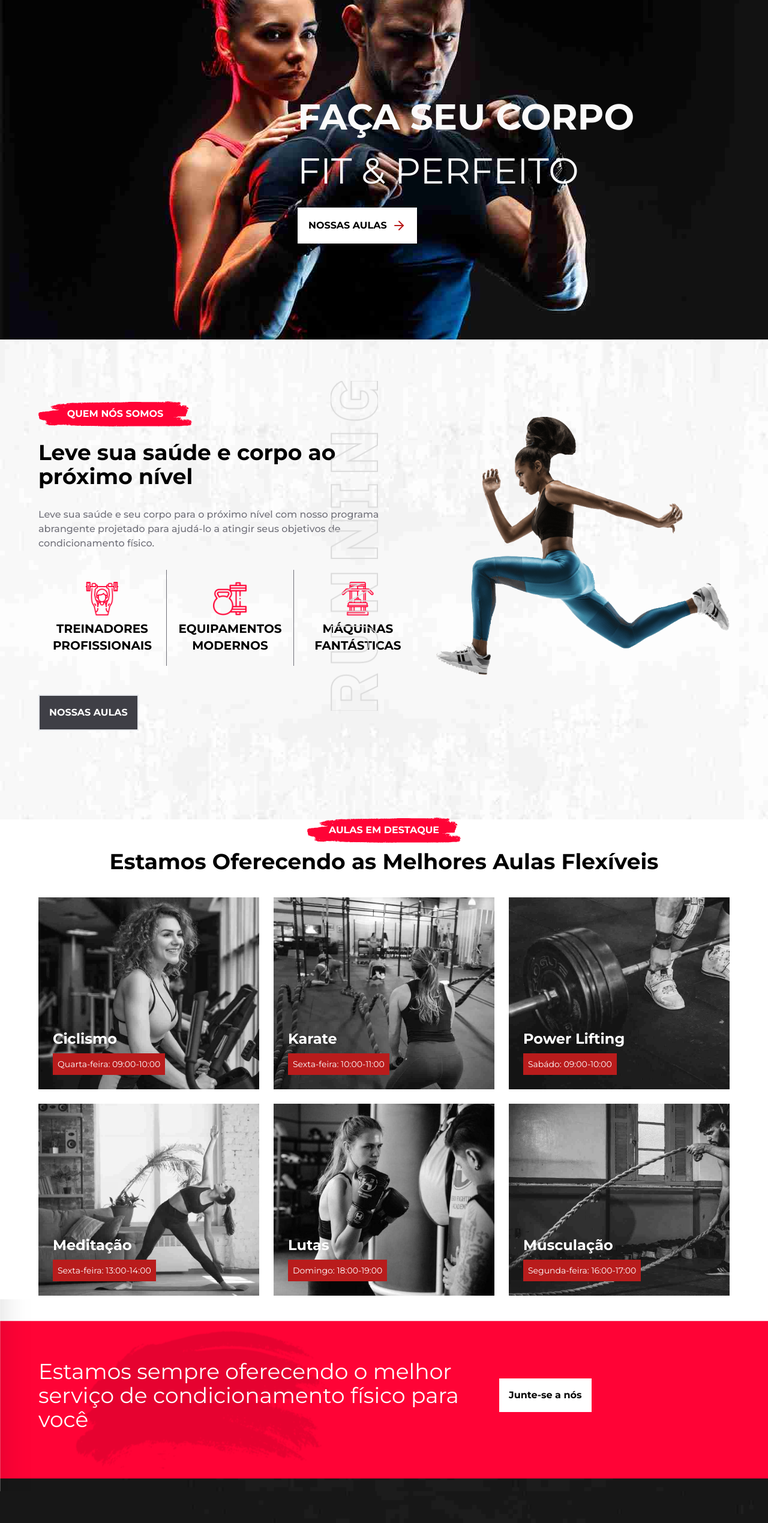
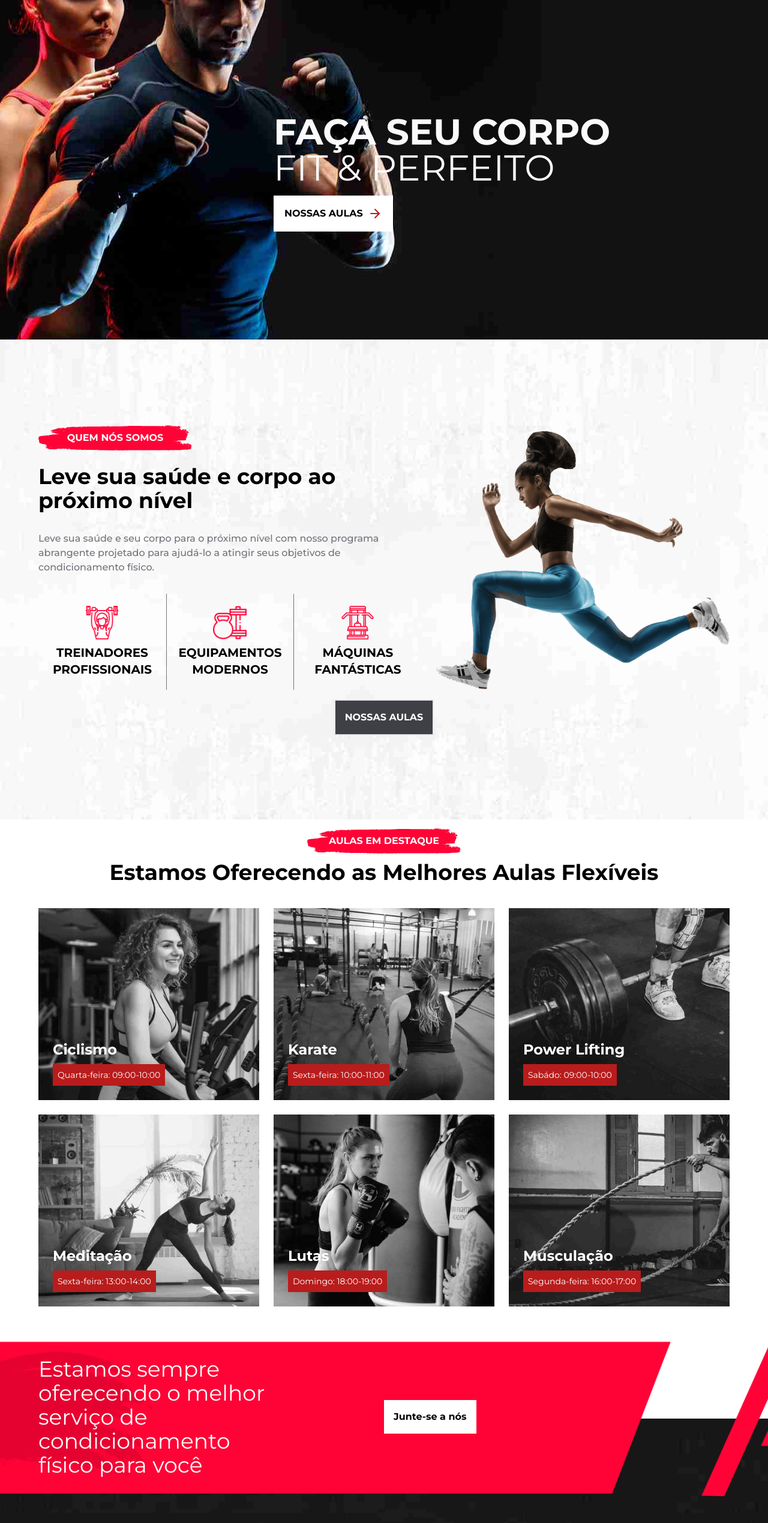
Before and after one commit to MorettiLeonardo/bodyfit, a React (Create React App) app: page / in a window 1280 px wide. Shown: the part 234-2773 px from the top of the page at 60% size. Built offline with nearby package versions, Linux system fonts and the light colour scheme.

Commit message:
styled: home design responsive

```diff
--- a/src/components/AboutUs/index.tsx
+++ b/src/components/AboutUs/index.tsx
@@ -16,8 +16,8 @@ type Props = {
 
 const AboutUs = ({ displayCards }: Props) => {
   return (
-    <section className="about-section min-h-screen">
-      <div className="container">
+    <section className="about-section min-h-screen py-10">
+      <div className="container flex flex-col items-center">
         {displayCards && (
           <div className="flex justify-between items-center">
             <AboutCard
@@ -38,7 +38,7 @@ const AboutUs = ({ displayCards }: Props) => {
           </div>
         )}
         <div
-          className={`flex items-center justify-between gap-6 ${displayCards ? 'mt-28' : 'pt-28'}`}
+          className={`flex-col xl:flex-row flex items-center justify-between gap-6 ${displayCards ? 'mt-28' : 'pt-28'}`}
         >
           <div className="flex flex-col gap-8">
             <Title text="QUEM NÓS SOMOS" />
@@ -50,12 +50,12 @@ const AboutUs = ({ displayCards }: Props) => {
               abrangente projetado para ajudá-lo a atingir seus objetivos de
               condicionamento físico.
             </p>
-            <div className="grid grid-cols-3">
+            <div className="grid grid-cols-1 md:grid-cols-3">
               <div className="p-5 font-bold uppercase text-center text-xl flex flex-col justify-center items-center gap-2">
                 <img className="w-14 h-14" src={weightlifter} alt="Professor" />
                 <p>TREINADORES PROFISSIONAIS</p>
               </div>
-              <div className="p-5 font-bold uppercase text-center text-xl flex flex-col justify-center items-center gap-2 border-r-[1px] border-l-[1px] border-zinc-500">
+              <div className="p-5 font-bold uppercase text-center text-xl flex flex-col justify-center items-center gap-2 md:border-r-[1px] border-l-[1px] md:border-zinc-500">
                 <img
                   className="w-14 h-14"
                   src={equipaments}
@@ -68,7 +68,6 @@ const AboutUs = ({ displayCards }: Props) => {
                 <p>MÁQUINAS FANTÁSTICAS</p>
               </div>
             </div>
-            <button></button>
           </div>
           <img
             className="max-h-[430px] z-10"
@@ -76,7 +75,7 @@ const AboutUs = ({ displayCards }: Props) => {
             alt="Mulher correndo"
           />
           <img
-            className="absolute right-[650px] max-h-[550px]"
+            className="hidden 2xl:block absolute right-[650px] max-h-[550px]"
             src={running}
             alt="Palavra 'correndo'"
           />
--- a/src/components/Banner/index.tsx
+++ b/src/components/Banner/index.tsx
@@ -1,13 +1,16 @@
 import img from '../../assets/images/Banner/bannerBg.png'
 
 const Banner = () => (
-  <div className="bg-no-repeat" style={{ backgroundImage: `url(${img})` }}>
-    <div className="h-80 w-full flex container items-center justify-start">
-      <h1 className="text-white text-4xl w-4/6">
+  <div
+    className="bg-no-repeat bg-center bg-cover"
+    style={{ backgroundImage: `url(${img})` }}
+  >
+    <div className="h-80 w-full grid grid-cols-1 sm:grid-cols-2  container items-center justify-center">
+      <h1 className="text-white font-bold md:font-normal text-lg md:text-4xl w-4/6">
         Estamos sempre oferecendo o melhor serviço de condicionamento físico
         para você
       </h1>
-      <button className="bg-white text-black p-4 font-bold hover:bg-black hover:text-white transition ease-linear">
+      <button className="bg-white text-black text-sm max-w-max md:text-base p-3 md:p-4 font-bold hover:bg-black hover:text-white transition ease-linear">
         Junte-se a nós
       </button>
     </div>
--- a/src/components/CalcImc/index.tsx
+++ b/src/components/CalcImc/index.tsx
@@ -22,14 +22,14 @@ const CalcImc = () => {
   return (
     <div style={{ backgroundImage: `url(${bg})` }} className="p-[50px]">
       <div className="container flex flex-col gap-4">
-        <h2 className="text-white font-bold text-4xl">
+        <h2 className="text-white font-bold text-center sm:text-start text-2xl sm:text-4xl">
           Vamos calcular seu <span className="text-red-600">IMC</span>
         </h2>
         <p className="text-zinc-500 font-semibold max-w-[460px] ">
           Determine facilmente seu índice de massa corporal com nossa ferramenta
           de cálculo.
         </p>
-        <div className="flex gap-4">
+        <div className="flex flex-col md:flex-row gap-4">
           <div className="flex flex-col gap-4">
             <input
               className="p-3 border-[2px] text-white border-zinc-500 bg-transparent"
--- a/src/components/Classes/index.tsx
+++ b/src/components/Classes/index.tsx
@@ -3,7 +3,7 @@ import Title from '../TItle'
 import { classesMainData } from '../Data'
 
 const Classes = () => (
-  <section className="bg-white h-screen flex flex-col justify-center items-center">
+  <section className="bg-white py-6 min-h-screen flex flex-col justify-center items-center">
     <Title text="AULAS EM DESTAQUE" />
     <div className="container ">
       <h1 className="text-center text-2xl md:text-4xl font-bold mb-10 mt-5">
--- a/src/components/HomeHero/index.tsx
+++ b/src/components/HomeHero/index.tsx
@@ -1,12 +1,12 @@
 import { ArrowRight } from 'lucide-react'
 
 const HomeHero = () => (
-  <main className="hero-section h-screen bg-no-repeat object-cover">
-    <div className="top-96 right-52 absolute">
-      <h1 className="text-zinc-50 text-6xl max-w-xl uppercase leading-normal">
-        <span className="font-bold ">Faça seu corpo</span> fit & perfeito
+  <main className="hero-section h-screen bg-no-repeat bg-center object-cover flex flex-col items-center justify-center">
+    <div className="lg:top-96 lg:right-52 lg:absolute p-10">
+      <h1 className="text-zinc-50 text-3xl lg:text-6xl max-w-xl uppercase leading-normal text-center lg:text-start">
+        <span className="font-bold">Faça seu corpo</span> fit & perfeito
       </h1>
-      <button className="bg-white border-white border-2 flex item-center p-4 gap-2 mt-4 font-bold uppercase transition ease-linear hover:text-zinc-50 hover:bg-zinc-900">
+      <button className="max-w-max bg-white border-white border-2 flex item-center p-4 gap-2 mt-4 font-bold uppercase transition ease-linear hover:text-zinc-50 hover:bg-zinc-900">
         Nossas aulas <ArrowRight className="text-red-700" />
       </button>
     </div>
--- a/src/components/LatestBlog/index.tsx
+++ b/src/components/LatestBlog/index.tsx
@@ -35,13 +35,13 @@ const LatestBlog = () => (
       <ul className="grid md:grid-cols-1 lg:grid-cols-3 gap-8">
         {recentNews.map((news) => (
           <li key={news.id}>
-            <div className="p-4 shadow-xl h-[400px] flex flex-col gap-6 relative">
+            <div className="p-4 shadow-xl min-h-max sm:h-[400px] flex flex-col justify-between gap-6">
               <p className="py-1 px-3 mt-8 border max-w-max border-black font-bold rounded-full">
                 {news.date}
               </p>
               <h2 className="font-bold text-xl">{news.title}</h2>
               <p className="font-semibold text-zinc-500">{news.description}</p>
-              <button className="absolute bottom-[48px] left-[24px] text-white bg-red-600 p-3 max-w-max uppercase font-bold transition ease-linear hover:shadow-lg">
+              <button className="bottom-[48px] left-[24px] text-white bg-red-600 p-3 max-w-max uppercase font-bold transition ease-linear hover:shadow-lg">
                 Leia mais
               </button>
             </div>
--- a/src/components/Prices/index.tsx
+++ b/src/components/Prices/index.tsx
@@ -52,17 +52,19 @@ const Prices = () => (
     <div className="container flex flex-col justify-center items-center">
       <div className="flex flex-col items-center justify-center gap-8 pt-24 pb-24">
         <Title text="TABELA DE PREÇOS" />
-        <h2 className="font-bold text-3xl">Plano de preços exclusivo</h2>
+        <h2 className="font-bold text-3xl text-center">
+          Plano de preços exclusivo
+        </h2>
         <p className="text-zinc-600 font-semibold max-w-[600px] text-center">
           Gymat, um impressor desconhecido pegou uma galera de tipos e mexeu
           faça um livro de espécimes tipo.
         </p>
       </div>
-      <ul className="grid grid-cols-1 md:grid-cols-3 gap-10 w-[100%]">
+      <ul className="grid grid-cols-1 lg:grid-cols-3 gap-10 w-[100%]">
         {priceData.map((plan) => (
           <li key={plan.id} className="md:w-[100%] text-center bg-white">
             <div
-              className="bg-cover bg-no-repeat w-full h-[235px] relative"
+              className="bg-cover bg-center bg-no-repeat w-full h-[235px] relative"
               style={{ backgroundImage: `url(${plan.img})` }}
             >
               <h3 className="text-xl text-zinc-700 max-w-max bg-white font-bold absolute bottom-0 left-0 right-0 mx-auto py-4 px-16">
--- a/src/components/Testimonials/index.tsx
+++ b/src/components/Testimonials/index.tsx
@@ -5,21 +5,21 @@ import shape from '../../assets/images/Testimonials/testimonial-shape.svg'
 import Title from '../TItle'
 
 const Testimonials = () => (
-  <div className="container h-screen flex flex-col justify-center items-center gap-[15%] ">
+  <div className="container min-h-screen py-10 gap-10 sm:py-0 sm:gap-0 flex flex-col justify-around items-center">
     <Title text="Testimonials" />
     <div className="border-8 p-8">
-      <div className="relative p-8 bg-black w-full h-80">
+      <div className="relative p-8 bg-black w-full min-h-max md:h-80">
         <img
-          className="rounded-tr-[14rem] max-w-[400px] absolute right-0 left-0 bottom-0"
+          className="hidden xl:block rounded-tr-[14rem] max-w-[400px] absolute right-0 left-0 bottom-0"
           src={person}
           alt=""
         />
         <img
-          className="absolute bottom-0 right-16 max-w-[175px]"
+          className="hidden md:block absolute bottom-0 right-16 max-w-[175px]"
           src={shape}
           alt=""
         />
-        <div className="text-white ml-[40%]">
+        <div className="text-white m-0 xl:ml-[40%]">
           <img className="max-w-[50px]" src={as} alt="" />
           <p className="italic text-zinc-300 mt-4">
             “Sou membro do Gymate há 6 meses e tem sido uma experiência
```
Also changed, not shown: src/components/OurTeam/index.tsx (+6 -6 lines), src/components/WhyChooseUs/index.tsx (+4 -4 lines).
